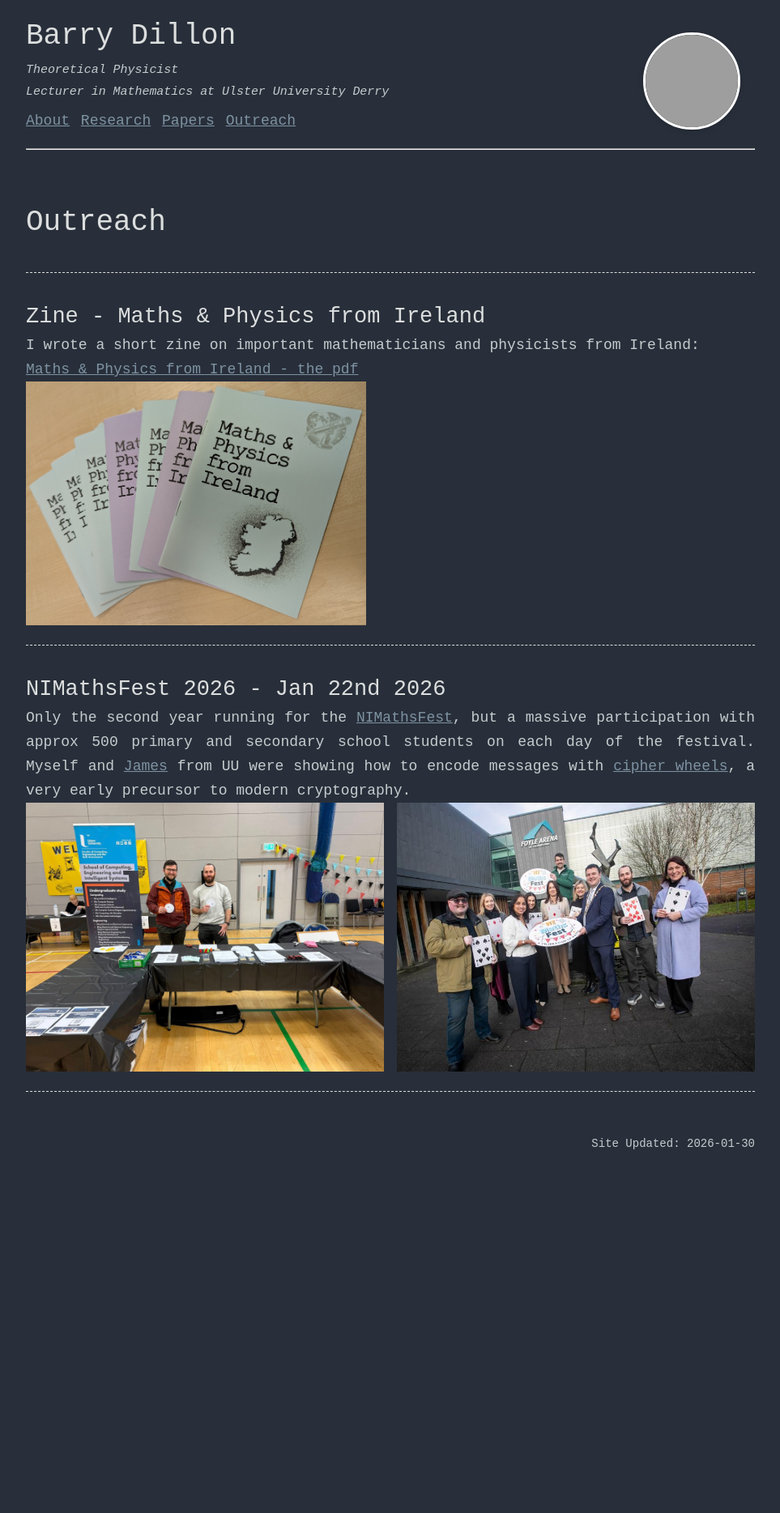
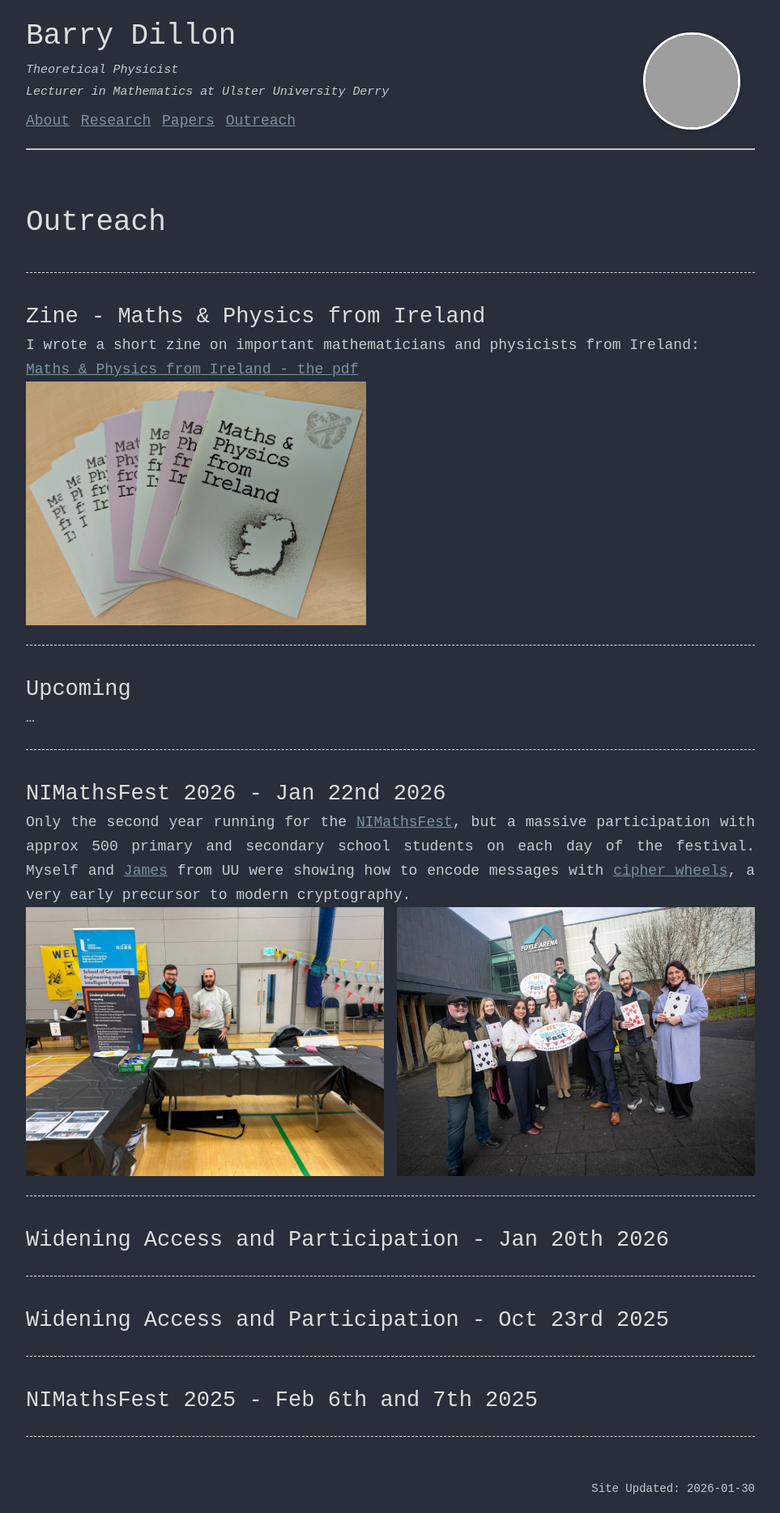
Before and after one commit to bmdillon/bmdillon.github.io, a Jekyll site: the page built from outreach/index.md, in a window 1280 px wide. Shown: the whole page at 81% size, without its empty margins (158-1121 px from the left). Built offline with Jekyll 4.4.1, drawn with Linux system fonts in a browser that asks for light colours; before the commit the page ends 1442 px from its top, so only the background shows below that; grey boxes are pictures that could not be loaded.

Commit message:
Update index.md

```diff
--- a/outreach/index.md
+++ b/outreach/index.md
@@ -17,6 +17,11 @@ I wrote a short zine on important mathematicians and physicists from Ireland:<br
 </div>
 <hr style="border: 0; border-top: 0.5px dashed #ddd; margin: 24px 0;">
 
+## Upcoming
+
+...
+
+<hr style="border: 0; border-top: 0.5px dashed #ddd; margin: 24px 0;">
 
 ## NIMathsFest 2026 - Jan 22nd 2026
 Only the second year running for the <a href="https://nimathsfest.co.uk/" target="_blank" rel="noopener">NIMathsFest</a>, but a massive participation with approx 500 primary and secondary school students on each day of the festival.
@@ -31,5 +36,16 @@ Myself and <a href="https://www.jajm.uk/" target="_blank" rel="noopener">James</
        style="width: min(320px, 100%); height:auto; flex: 1 1 320px;">
 </div>
 
+<hr style="border: 0; border-top: 0.5px dashed #ddd; margin: 24px 0;">
+
+## Widening Access and Participation - Jan 20th 2026
 
 <hr style="border: 0; border-top: 0.5px dashed #ddd; margin: 24px 0;">
+
+## Widening Access and Participation - Oct 23rd 2025
+
+<hr style="border: 0; border-top: 0.5px dashed #ddd; margin: 24px 0;">
+
+## NIMathsFest 2025 - Feb 6th and 7th 2025
+
+<hr style="border: 0; border-top: 0.5px dashed #ddd; margin: 24px 0;">
```
